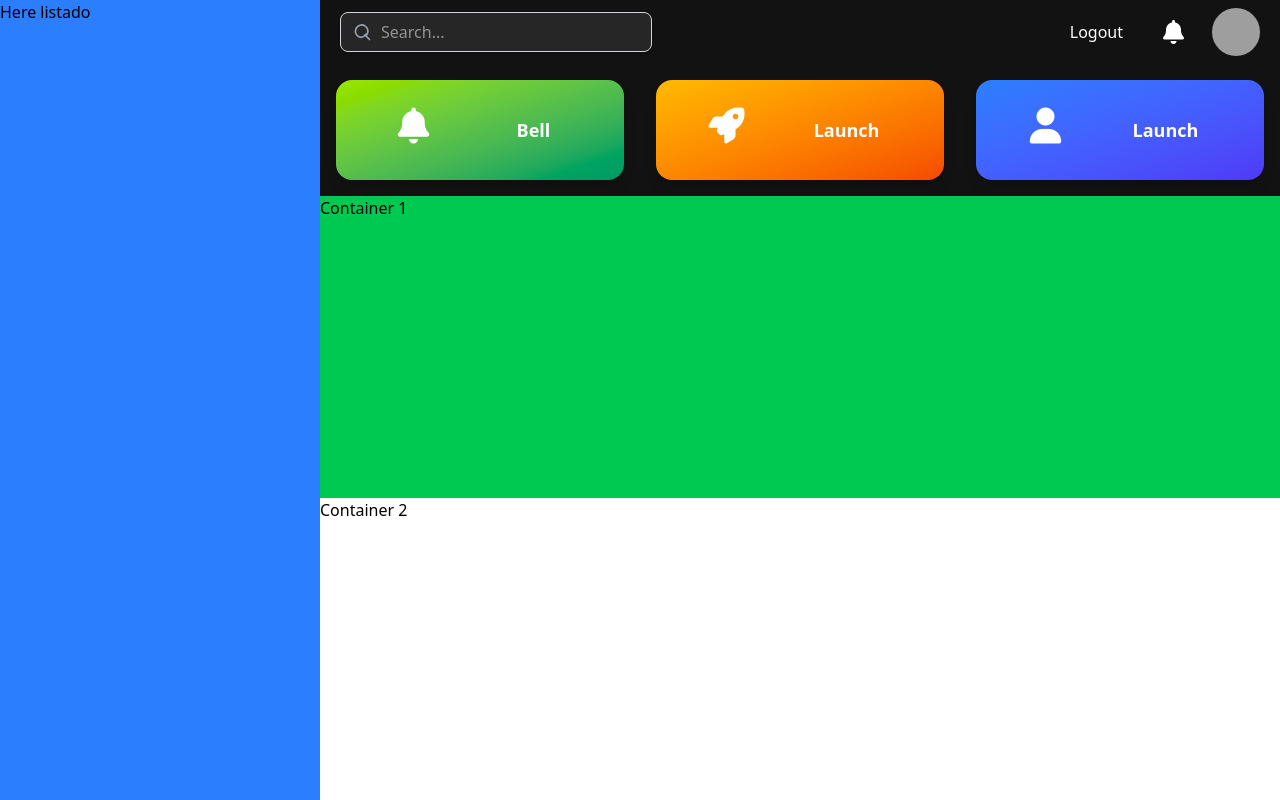
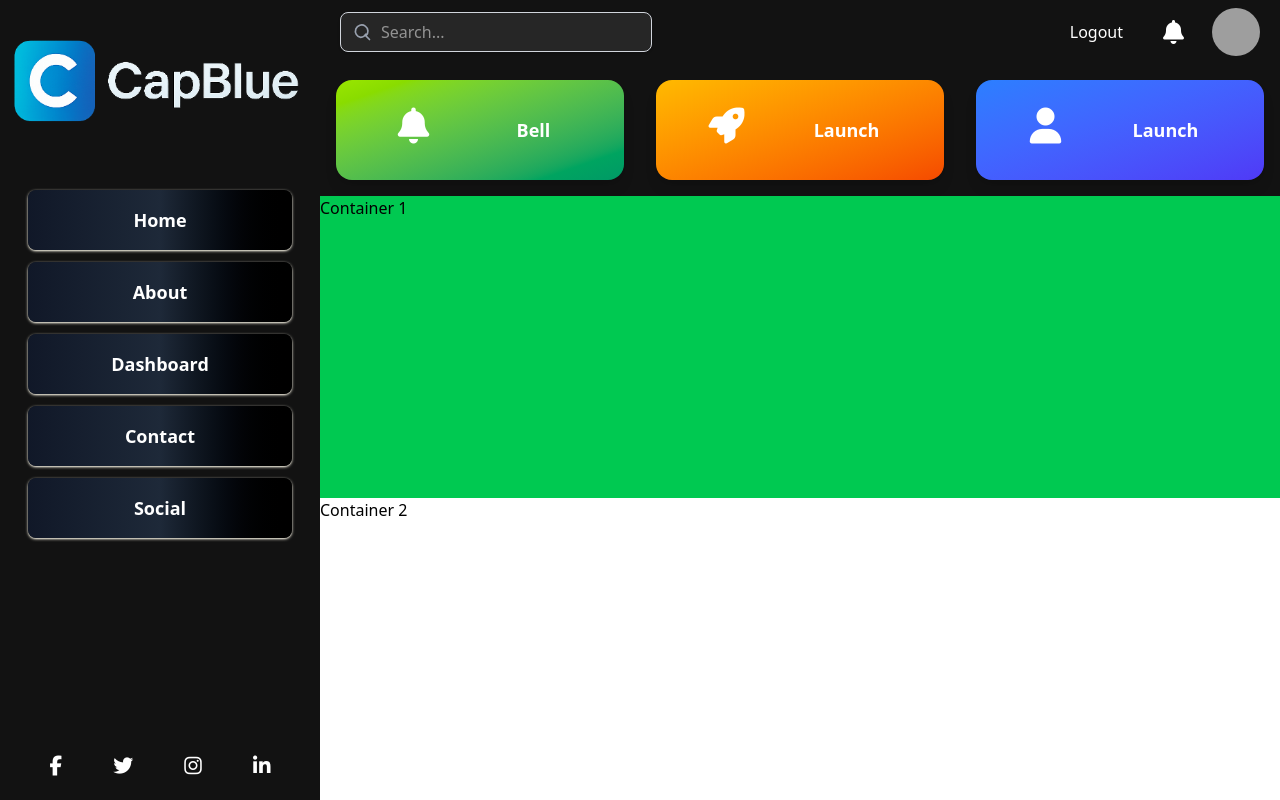
Before and after one commit to BlueAl98/api-react-learn, a React (Vite) app: page /home in a window 1280 px wide. Built offline with nearby package versions, Linux system fonts and the light colour scheme; sample sign-in values are in the browser's storage; grey boxes are pictures that could not be loaded.

Commit message:
left bar desing

```diff
--- a/src/components/LeftBar.jsx
+++ b/src/components/LeftBar.jsx
@@ -1,9 +1,28 @@
 import React from 'react';
+import SimpleCardComp from './SimpleCard';
 
 function LeftBar({title}) {
     return (
-        <div className='w-1/4 h-full bg-blue-500' >
-            <h1>Here listado </h1>
+        <div className='flex w-1/4 h-full from-gray-900 flex-col' >
+           <br />
+           <div className='flex p-3 justify-center h-auto w-auto'>
+           <img src="/src/assets/logo.png"   />
+           </div>
+          <br />
+          <div className=' m-4'>
+            <SimpleCardComp title="Home"/>
+            <SimpleCardComp title="About"/>
+            <SimpleCardComp title="Dashboard"/>
+            <SimpleCardComp title="Contact"/>
+            <SimpleCardComp title="Social"/>
+          </div>
+
+          <div className=" flex-1 flex items-end justify-around p-6">
+          <i className="fab fa-facebook-f text-white text-xl hover:text-blue-500 transition duration-200" />
+    <i className="fab fa-twitter text-white text-xl hover:text-sky-400 transition duration-200" />
+    <i className="fab fa-instagram text-white text-xl hover:text-pink-500 transition duration-200" />
+    <i className="fab fa-linkedin-in text-white text-xl hover:text-blue-400 transition duration-200" />
+        </div>
         </div>
     );
 }
--- /dev/null
+++ b/src/components/SimpleCard.jsx
@@ -0,0 +1,17 @@
+import React from "react";
+
+function SimpleCardComp({title}) {
+    return (
+
+   <div className="p-4 m-3 rounded-lg bg-gradient-to-r
+    from-gray-900 via-gray-800 to-black
+     text-white shadow-sm shadow-amber-50
+        transform hover:scale-105 transition duration-300 ease-in-out
+  cursor-pointer
+     ">
+        <h2 className="text-lg font-semibold text-center">{title}</h2>
+   </div>
+     );
+}
+
+export default SimpleCardComp;
--- a/src/index.css
+++ b/src/index.css
@@ -11,6 +11,7 @@ html, body, #root {
     --light-black: #121212;
     --electric-blue: #1E90FF;
     --royal-blue: #0056D2;
+    --sp-black: #242424;
   }
 
 
@@ -19,6 +20,12 @@ html, body, #root {
   .bg-light-black {
     background-color: var(--light-black);
   }
+
+  .bg-sp-black{
+    background-color: var(--sp-black);
+
+  }
+
   .text-light-black {
     color: var(--light-black);
   }
```
Also changed, not shown: src/assets/logo.png (added).
